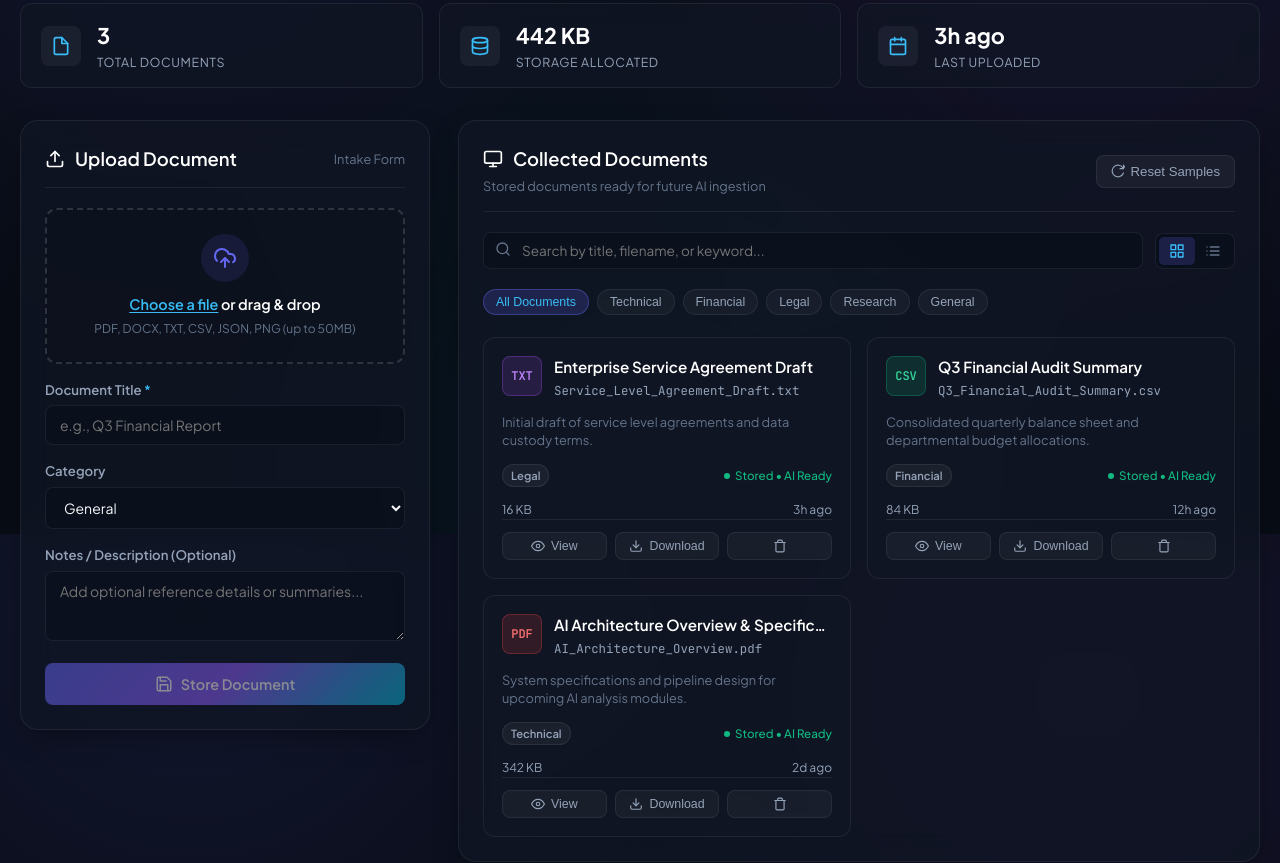
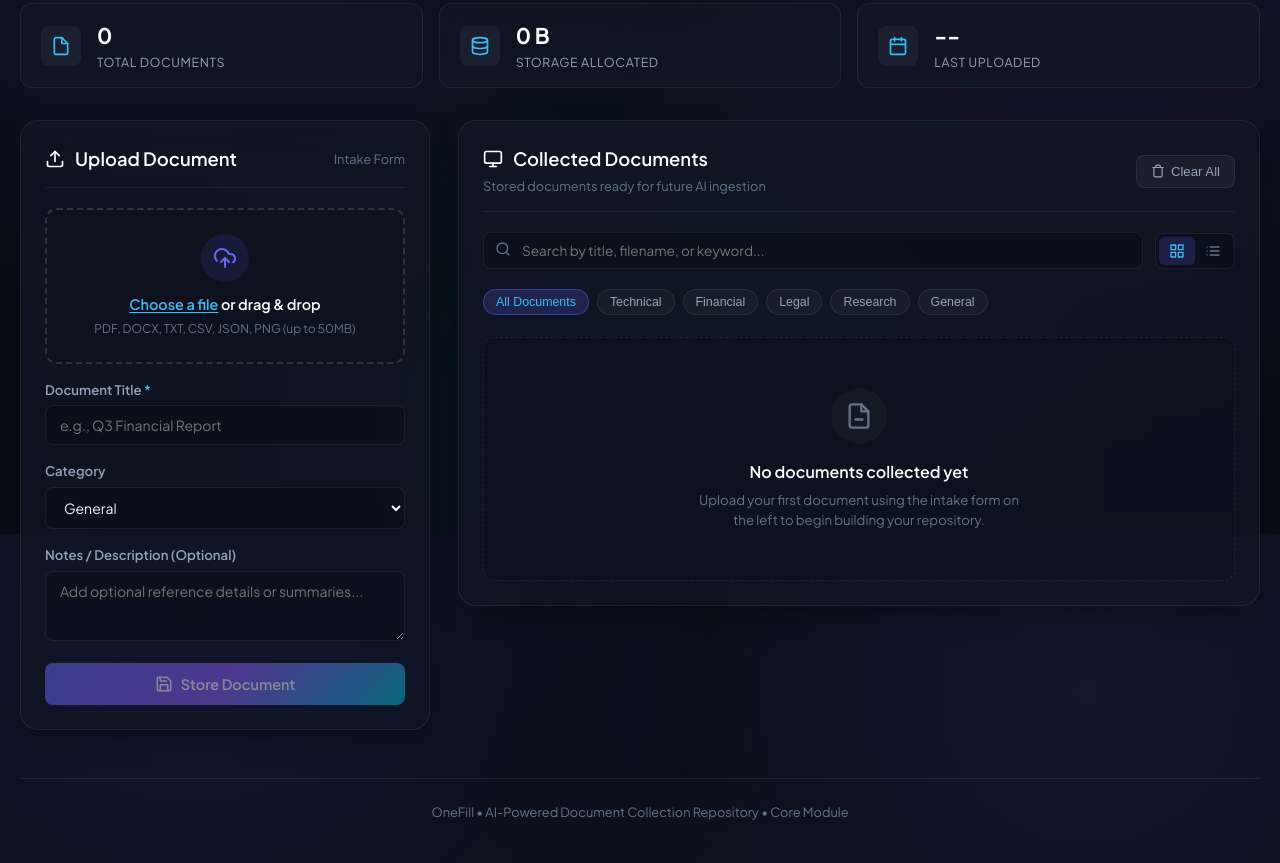
Before and after one commit to Ojasvolley03/OneFill-, a plain HTML site: page index.html in a window 1280 px wide. Shown: the part 266-1129 px from the top of the page. Drawn offline with Linux system fonts and the light colour scheme.

Commit message:
feat: purge previous sample data and display only user uploaded documents

```diff
--- a/app.js
+++ b/app.js
@@ -27,7 +27,7 @@ document.addEventListener('DOMContentLoaded', async () => {
   const viewGridBtn = document.getElementById('view-grid-btn');
   const viewListBtn = document.getElementById('view-list-btn');
   const documentsContainer = document.getElementById('documents-container');
-  const btnResetSamples = document.getElementById('btn-reset-samples');
+  const btnClearAll = document.getElementById('btn-clear-all');
 
   // DOM Elements - Modal & Toast
   const previewModal = document.getElementById('preview-modal');
@@ -45,10 +45,24 @@ document.addEventListener('DOMContentLoaded', async () => {
   let activeView = 'grid'; // 'grid' | 'list'
   let currentModalDoc = null;
 
-  // Initialize DB and Seed Data
+  // Initialize DB and ensure all previous/sample data is purged
   try {
     await window.docStorage.init();
-    await window.docStorage.seedInitialDataIfEmpty();
+
+    // Purge any previous/sample data so only real user uploads exist
+    if (!localStorage.getItem('onefill_data_reset_v1')) {
+      await window.docStorage.clearAll();
+      localStorage.setItem('onefill_data_reset_v1', 'true');
+    }
+
+    // Safeguard: remove any legacy mock sample documents if they exist
+    const existingDocs = await window.docStorage.getAllDocuments();
+    for (const doc of existingDocs) {
+      if (doc.id.startsWith('sample-')) {
+        await window.docStorage.deleteDocument(doc.id);
+      }
+    }
+
     await refreshRepository();
   } catch (err) {
     console.error('Initialization error:', err);
@@ -608,14 +622,20 @@ document.addEventListener('DOMContentLoaded', async () => {
     refreshRepository();
   });
 
-  btnResetSamples.addEventListener('click', async () => {
-    if (confirm('Reset repository back to default sample documents?')) {
-      await window.docStorage.clearAll();
-      await window.docStorage.seedInitialDataIfEmpty();
-      showToast('Sample documents re-initialized.', 'success');
-      await refreshRepository();
-    }
-  });
+  if (btnClearAll) {
+    btnClearAll.addEventListener('click', async () => {
+      const allDocs = await window.docStorage.getAllDocuments();
+      if (allDocs.length === 0) {
+        showToast('Repository is already empty.', 'error');
+        return;
+      }
+      if (confirm('Are you sure you want to delete all stored documents?')) {
+        await window.docStorage.clearAll();
+        showToast('All documents have been deleted.', 'success');
+        await refreshRepository();
+      }
+    });
+  }
 
   /* --------------------------------------------------------------------------
      Helper Utilities
--- a/index.html
+++ b/index.html
@@ -207,11 +207,12 @@
             <span class="panel-subtitle">Stored documents ready for future AI ingestion</span>
           </div>
 
-          <button type="button" class="btn-secondary" id="btn-reset-samples" title="Reset default sample documents">
+          <button type="button" class="btn-secondary" id="btn-clear-all" title="Clear all stored documents">
             <svg width="14" height="14" viewBox="0 0 24 24" fill="none" stroke="currentColor" stroke-width="2" stroke-linecap="round" stroke-linejoin="round">
-              <path d="M21.5 2v6h-6M21.34 15.57a10 10 0 1 1-.57-8.38l5.67-5.67"></path>
+              <polyline points="3 6 5 6 21 6"></polyline>
+              <path d="M19 6v14a2 2 0 0 1-2 2H7a2 2 0 0 1-2-2V6m3 0V4a2 2 0 0 1 2-2h4a2 2 0 0 1 2 2v2"></path>
             </svg>
-            Reset Samples
+            Clear All
           </button>
         </div>
 
--- a/storage.js
+++ b/storage.js
@@ -105,50 +105,9 @@ class DocumentStorage {
     });
   }
 
-  async seedInitialDataIfEmpty() {
-    const docs = await this.getAllDocuments();
-    if (docs.length > 0) return;
-
-    // Create 3 realistic sample initial documents
-    const sampleDocs = [
-      {
-        id: 'sample-doc-1',
-        name: 'AI_Architecture_Overview.pdf',
-        title: 'AI Architecture Overview & Specifications',
-        category: 'Technical',
-        description: 'System specifications and pipeline design for upcoming AI analysis modules.',
-        size: 1024 * 342, // ~342 KB
-        type: 'application/pdf',
-        createdAt: new Date(Date.now() - 3600 * 1000 * 24 * 2).toISOString(),
-        fileBlob: new Blob(['%PDF-1.4 Mock Document Content: DocVault Architecture Specification v1.0'], { type: 'application/pdf' })
-      },
-      {
-        id: 'sample-doc-2',
-        name: 'Q3_Financial_Audit_Summary.csv',
-        title: 'Q3 Financial Audit Summary',
-        category: 'Financial',
-        description: 'Consolidated quarterly balance sheet and departmental budget allocations.',
-        size: 1024 * 84, // ~84 KB
-        type: 'text/csv',
-        createdAt: new Date(Date.now() - 3600 * 1000 * 12).toISOString(),
-        fileBlob: new Blob(['Department,Budget,Actual,Variance\nEngineering,450000,432000,-18000\nOperations,120000,118500,-1500\nDesign,85000,82000,-3000\nSecurity,95000,94000,-1000'], { type: 'text/csv' })
-      },
-      {
-        id: 'sample-doc-3',
-        name: 'Service_Level_Agreement_Draft.txt',
-        title: 'Enterprise Service Agreement Draft',
-        category: 'Legal',
-        description: 'Initial draft of service level agreements and data custody terms.',
-        size: 1024 * 16, // ~16 KB
-        type: 'text/plain',
-        createdAt: new Date(Date.now() - 3600 * 1000 * 3).toISOString(),
-        fileBlob: new Blob(['DocVault Enterprise SLA\n\n1. Purpose and Scope\nThis Service Level Agreement governs the storage, retention, and collection of user-submitted enterprise documents.\n\n2. Data Custody\nAll documents are encrypted at rest and indexed with strict access barriers.\n\n3. Future Automation Readiness\nDocuments ingested during collection are tagged for downstream intelligence pipelines.'], { type: 'text/plain' })
-      }
-    ];
-
-    for (const doc of sampleDocs) {
-      await this.saveDocument(doc);
-    }
+  async purgePreviousData() {
+    await this.init();
+    return this.clearAll();
   }
 }
 
```
Also changed, not shown: README.md.
